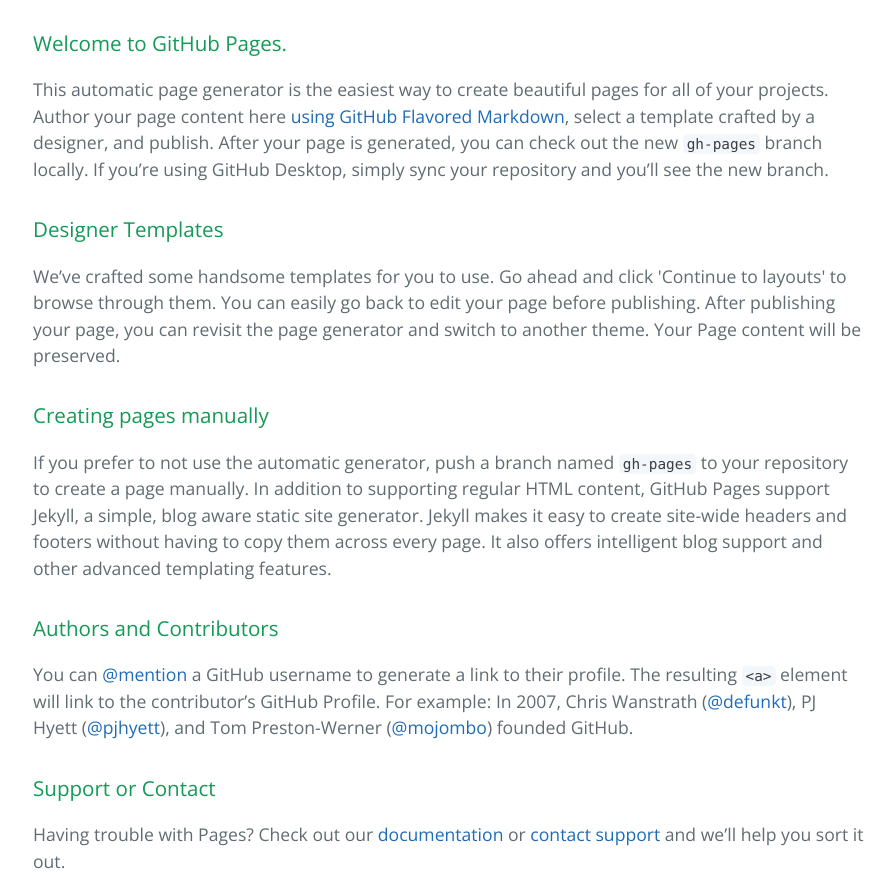
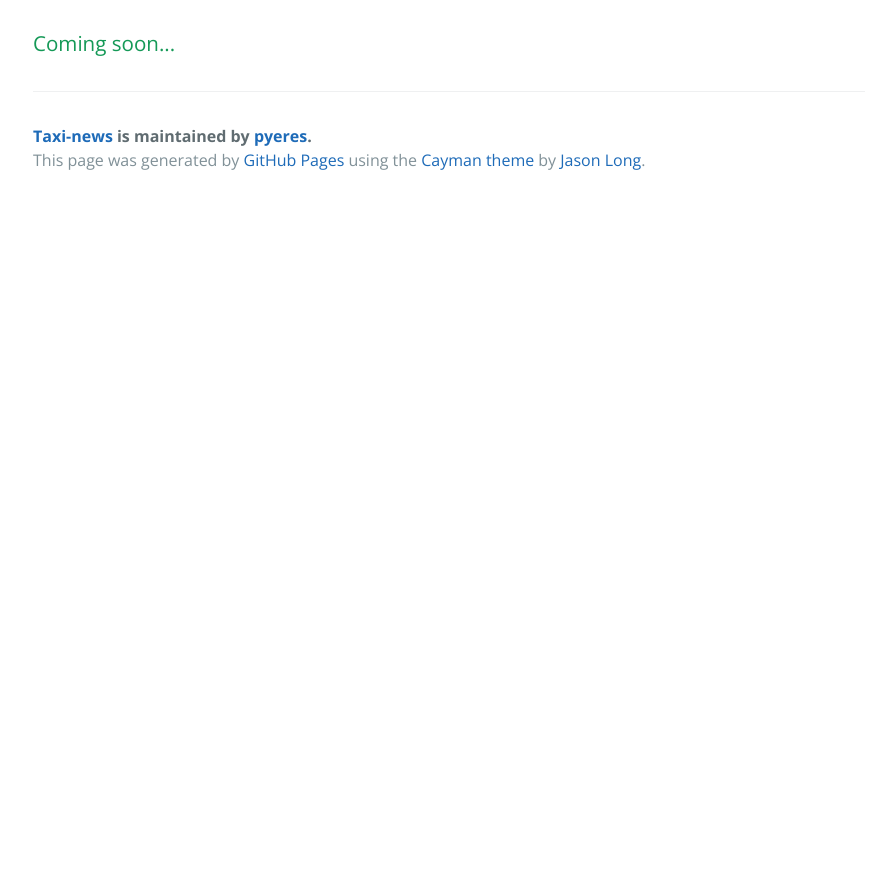
Before and after one commit to mc3784/taxi-news, a plain HTML site: page index.html in a window 1280 px wide. Shown: the part 340-1217 px from the top of the page, without its empty margins (191-1083 px from the left). After the commit the page ends 800 px from the top, so only its background shows below. Drawn offline with nearby package versions, Linux system fonts and the light colour scheme.

```diff
--- a/index.html
+++ b/index.html
@@ -20,29 +20,7 @@
 
     <section class="main-content">
       <h3>
-<a id="welcome-to-github-pages" class="anchor" href="#welcome-to-github-pages" aria-hidden="true"><span aria-hidden="true" class="octicon octicon-link"></span></a>Welcome to GitHub Pages.</h3>
-
-<p>This automatic page generator is the easiest way to create beautiful pages for all of your projects. Author your page content here <a href="https://guides.github.com/features/mastering-markdown/">using GitHub Flavored Markdown</a>, select a template crafted by a designer, and publish. After your page is generated, you can check out the new <code>gh-pages</code> branch locally. If you’re using GitHub Desktop, simply sync your repository and you’ll see the new branch.</p>
-
-<h3>
-<a id="designer-templates" class="anchor" href="#designer-templates" aria-hidden="true"><span aria-hidden="true" class="octicon octicon-link"></span></a>Designer Templates</h3>
-
-<p>We’ve crafted some handsome templates for you to use. Go ahead and click 'Continue to layouts' to browse through them. You can easily go back to edit your page before publishing. After publishing your page, you can revisit the page generator and switch to another theme. Your Page content will be preserved.</p>
-
-<h3>
-<a id="creating-pages-manually" class="anchor" href="#creating-pages-manually" aria-hidden="true"><span aria-hidden="true" class="octicon octicon-link"></span></a>Creating pages manually</h3>
-
-<p>If you prefer to not use the automatic generator, push a branch named <code>gh-pages</code> to your repository to create a page manually. In addition to supporting regular HTML content, GitHub Pages support Jekyll, a simple, blog aware static site generator. Jekyll makes it easy to create site-wide headers and footers without having to copy them across every page. It also offers intelligent blog support and other advanced templating features.</p>
-
-<h3>
-<a id="authors-and-contributors" class="anchor" href="#authors-and-contributors" aria-hidden="true"><span aria-hidden="true" class="octicon octicon-link"></span></a>Authors and Contributors</h3>
-
-<p>You can <a href="https://help.github.com/articles/basic-writing-and-formatting-syntax/#mentioning-users-and-teams" class="user-mention">@mention</a> a GitHub username to generate a link to their profile. The resulting <code>&lt;a&gt;</code> element will link to the contributor’s GitHub Profile. For example: In 2007, Chris Wanstrath (<a href="https://github.com/defunkt" class="user-mention">@defunkt</a>), PJ Hyett (<a href="https://github.com/pjhyett" class="user-mention">@pjhyett</a>), and Tom Preston-Werner (<a href="https://github.com/mojombo" class="user-mention">@mojombo</a>) founded GitHub.</p>
-
-<h3>
-<a id="support-or-contact" class="anchor" href="#support-or-contact" aria-hidden="true"><span aria-hidden="true" class="octicon octicon-link"></span></a>Support or Contact</h3>
-
-<p>Having trouble with Pages? Check out our <a href="https://help.github.com/pages">documentation</a> or <a href="https://github.com/contact">contact support</a> and we’ll help you sort it out.</p>
+<a id="coming-soon" class="anchor" href="#coming-soon" aria-hidden="true"><span aria-hidden="true" class="octicon octicon-link"></span></a>Coming soon...</h3>
 
       <footer class="site-footer">
         <span class="site-footer-owner"><a href="https://github.com/pyeres/taxi-news">Taxi-news</a> is maintained by <a href="https://github.com/pyeres">pyeres</a>.</span>
```
Also changed, not shown: params.json (+1 -1 lines).
